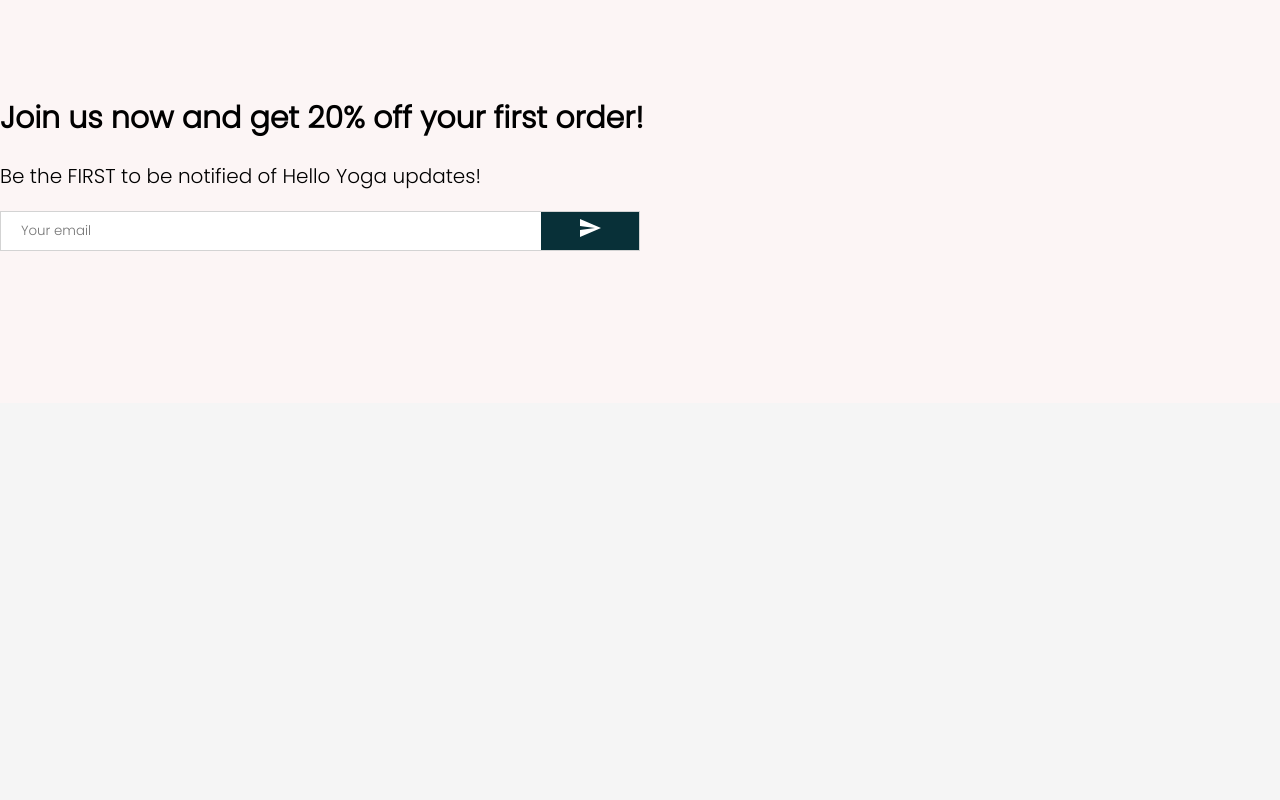
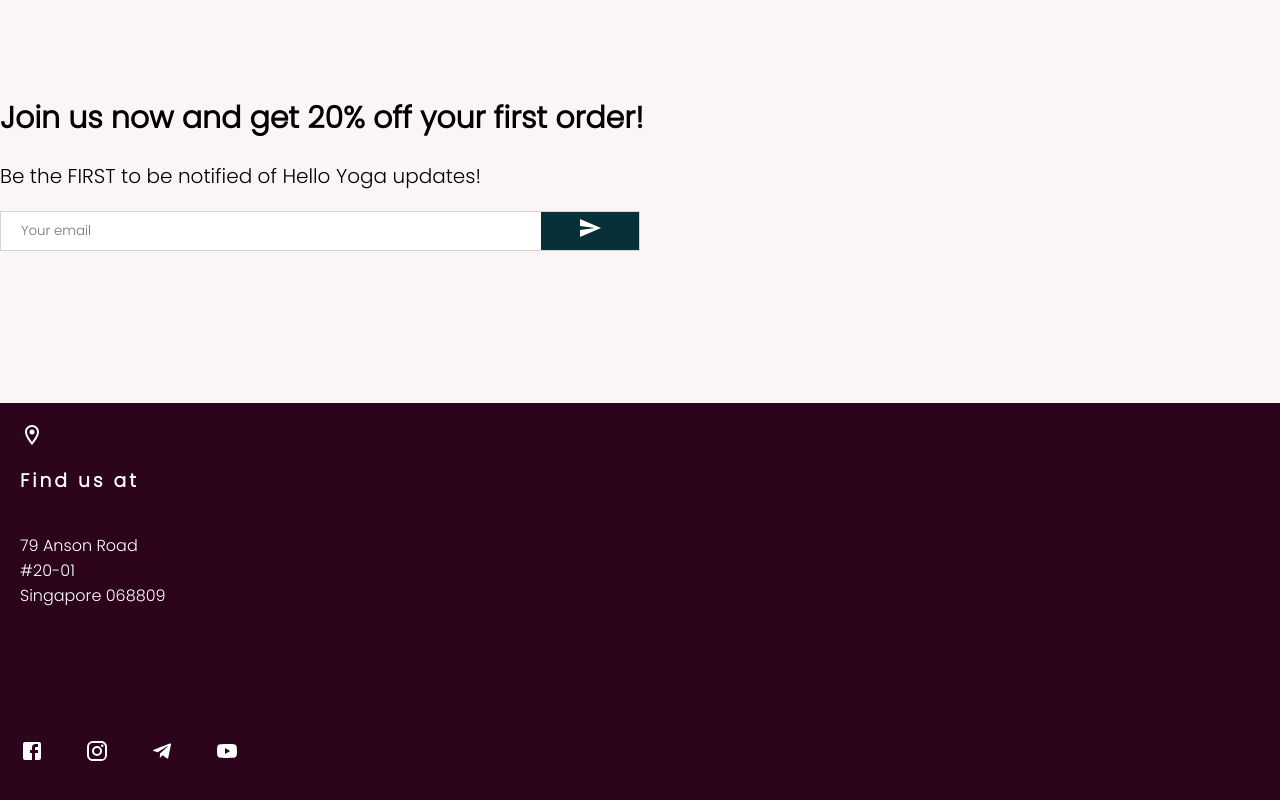
Before and after one commit to maybelline-ang/ecommerceYoga, a React (Create React App) app in the folder frontend/: page / in a window 1280 px wide. Shown: the part 2733-3533 px from the top of the page. Before the commit the page ends 3136 px from the top, so only its background shows below. Built offline with nearby package versions, Linux system fonts and the light colour scheme.

Commit message:
footer - halfway completed
with social media icons only

```diff
--- /dev/null
+++ b/frontend/src/components/Footer.js
@@ -0,0 +1,98 @@
+import {
+  Facebook,
+  Instagram,
+  LocationOnOutlined,
+  Telegram,
+  YouTube,
+} from "@material-ui/icons";
+import React from "react";
+import styled from "styled-components";
+
+const Container = styled.div`
+  background-color: #2c041c;
+`;
+const Left = styled.div`
+  flex: 1;
+  display: flex;
+  flex-direction: column;
+  padding: 20px;
+  color: white;
+`;
+
+const Logo = styled.h3`
+  letter-spacing: 3px;
+`;
+const Description = styled.p`
+  margin: 20px 0px;
+`;
+const SocialMediaIcons = styled.h1`
+  display: flex;
+  color: black;
+  color: white;
+`;
+const SocialIcon = styled.h1`
+  width: 45px;
+  height: 45px;
+  justify-content: center;
+  align-items: center;
+  margin-right: 20px;
+`;
+
+const Centre = styled.div`
+  flex: 1;
+  padding: 20px;
+`;
+
+const Right = styled.div`
+  flex: 1;
+`;
+
+// const TikTokIcon = ({ color = "#000000" }) => {
+//   return (
+//     <svg
+//       fill={color}
+//       xmlns="http://www.w3.org/2000/svg"
+//       viewBox="0 0 50 50"
+//       width="100%"
+//       height="100%"
+//     >
+//       <path d="M41,4H9C6.243,4,4,6.243,4,9v32c0,2.757,2.243,5,5,5h32c2.757,0,5-2.243,5-5V9C46,6.243,43.757,4,41,4z M37.006,22.323 c-0.227,0.021-0.457,0.035-0.69,0.035c-2.623,0-4.928-1.349-6.269-3.388c0,5.349,0,11.435,0,11.537c0,4.709-3.818,8.527-8.527,8.527 s-8.527-3.818-8.527-8.527s3.818-8.527,8.527-8.527c0.178,0,0.352,0.016,0.527,0.027v4.202c-0.175-0.021-0.347-0.053-0.527-0.053 c-2.404,0-4.352,1.948-4.352,4.352s1.948,4.352,4.352,4.352s4.527-1.894,4.527-4.298c0-0.095,0.042-19.594,0.042-19.594h4.016 c0.378,3.591,3.277,6.425,6.901,6.685V22.323z" />
+//     </svg>
+//   );
+// };
+
+const Footer = () => {
+  return (
+    <div>
+      <Container>
+        <Left>
+          <LocationOnOutlined />
+          <Logo>Find us at</Logo>
+          <Description>
+            79 Anson Road <br />
+            #20-01 <br />
+            Singapore 068809 <br />
+          </Description>
+          <SocialMediaIcons>
+            <SocialIcon>
+              <Facebook />
+            </SocialIcon>
+            <SocialIcon>
+              <Instagram />
+            </SocialIcon>
+            <SocialIcon>
+              <Telegram />
+            </SocialIcon>
+            <SocialIcon>
+              <YouTube />
+            </SocialIcon>
+          </SocialMediaIcons>
+        </Left>
+        <Centre></Centre>
+        <Right></Right>
+      </Container>
+    </div>
+  );
+};
+
+export default Footer;
--- a/frontend/src/pages/Homepage.js
+++ b/frontend/src/pages/Homepage.js
@@ -5,6 +5,7 @@
 import Categories from "../components/Categories";
 import ProductItems from "../components/ProductItems";
 import Newsletter from "../components/Newsletter";
+import Footer from "../components/Footer";
 
 const Homepage = () => {
   return (
@@ -15,6 +16,7 @@
       <Categories />
       <ProductItems />
       <Newsletter />
+      <Footer />
     </div>
   );
 };
```
